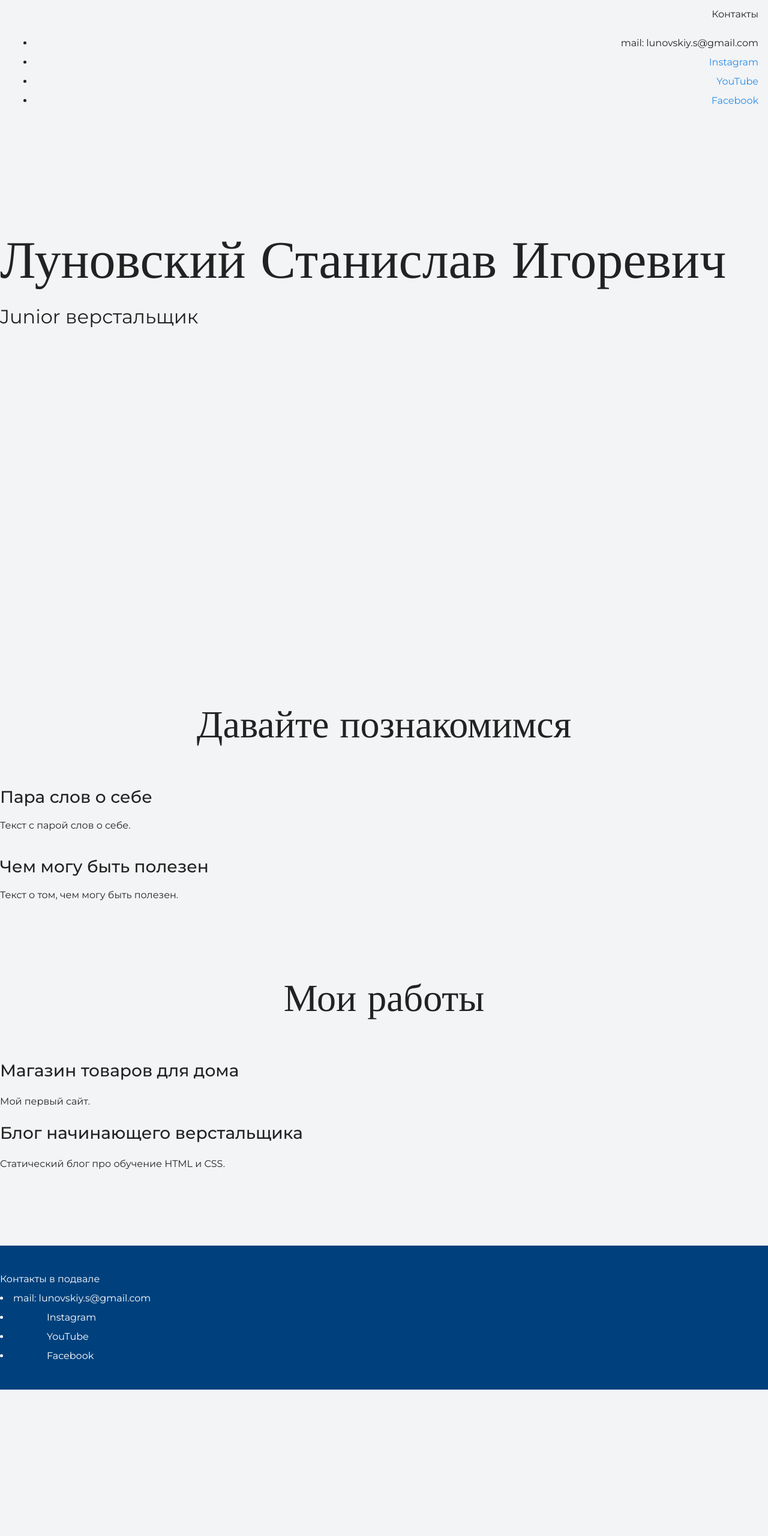
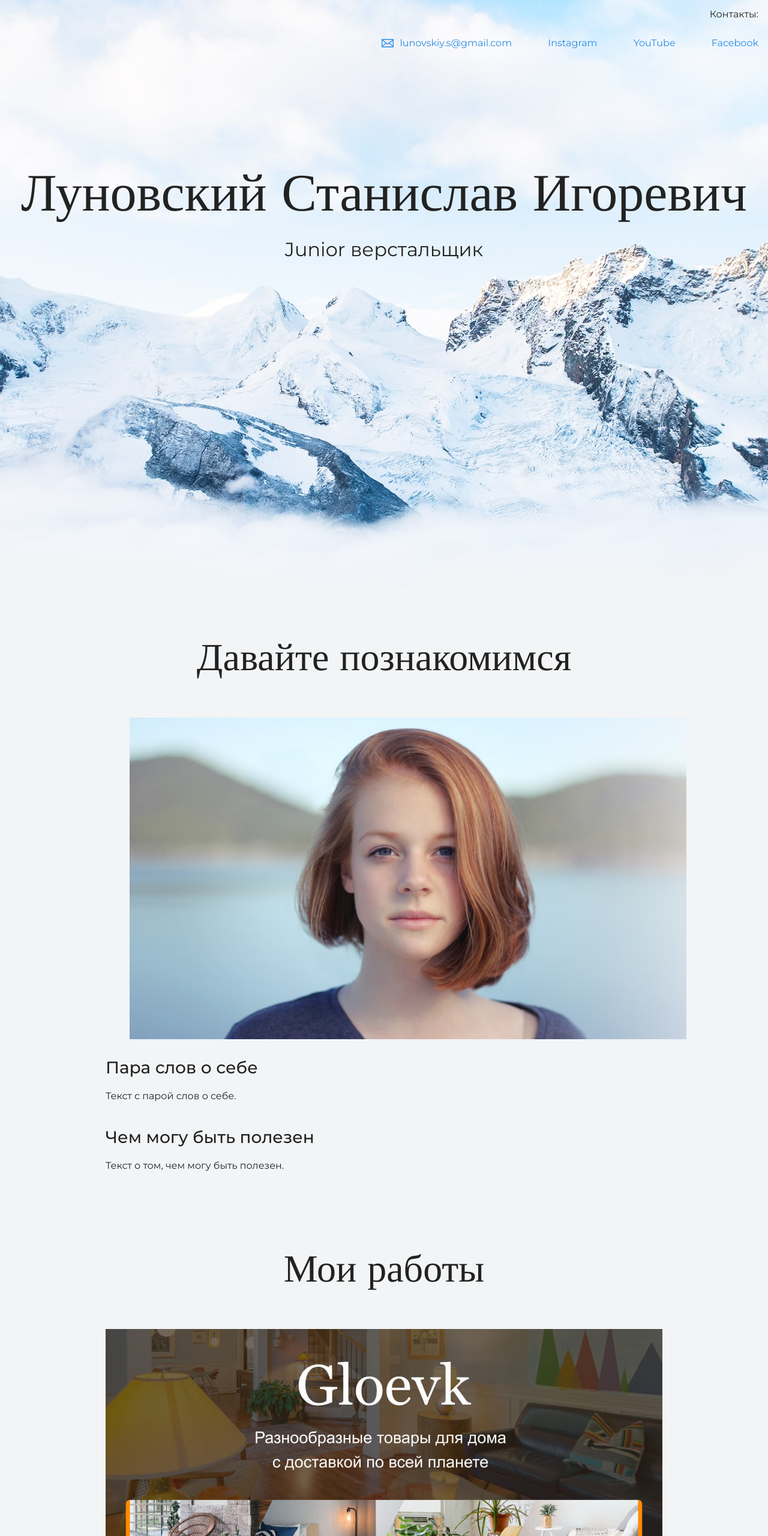
Before and after one commit to lunovskyi/my-site, a plain HTML site: page index.html in a window 1280 px wide. Shown: the part 40-2600 px from the top of the page at 60% size. Before the commit the page ends 2356 px from the top, so only its background shows below. Drawn offline with nearby package versions, Linux system fonts and the light colour scheme.

Commit message:
Add files via upload

```diff
--- a/index.html
+++ b/index.html
@@ -10,44 +10,59 @@
   <body>
     <header class="page-header">
 	<div class="container">
-      <p>Контакты</p>
-	  <nav><ul>
-	 <li>mail: lunovskiy.s@gmail.com</li>
-	 <li><a href="https://www.instagram.com/lunovskyi.stanislav/">Instagram</a></li>
-	 <li><a href="https://www.youtube.com/user/Kleirs/">YouTube</a></li>
-	 <li><a href="https://www.facebook.com/lunovskiy.stas/">Facebook</a></li>
-	 </ul></nav></div>
+      <p>Контакты:</p>
+	  <nav>
+	 <a class="header-email" href="mailto:lunovskiy.s@gmail.com">lunovskiy.s@gmail.com</a>
+	 <a href="https://www.instagram.com/lunovskyi.stanislav/">Instagram</a>
+	 <a href="https://www.youtube.com/user/Kleirs/">YouTube</a>
+	 <a href="https://www.facebook.com/lunovskiy.stas/">Facebook</a>
+	 </nav></div>
     </header>
 
     <section class="hero-image">
+	<div class="container">
       <h1 class="heading">Луновский Станислав Игоревич</h1>
       <p>Junior верстальщик</p>
+	  <div>
     </section>
 
     <section class="intro">
+	<div class="container">
       <h2 class="subheading">Давайте познакомимся</h2>
+	  <figure>
+	  <img src="files/user.jpg" width="928" Height="536" alt="Фотография неопознанного енота">
+	  </figure>
       <h3>Пара слов о себе</h3>
       <p>Текст с парой слов о себе.</p>
       <h3>Чем могу быть полезен</h3>
       <p>Текст о том, чем могу быть полезен.</p>
+	  </div>
+
     </section>
 
     <section class="portfolio">
+	<div class="container">
+
       <h2 class="subheading">Мои работы</h2>
+	 <figure class="project-image">
+	  <img src="files/project.jpg" width="928" height="536" alt="Сайт магазина товаров для дома">
+	 </figure>
 
       <h3>Магазин товаров для дома</h3>
       <p>Мой первый сайт.</p>
+	  <a class="button" href="source/project/index.html">Открыть страницу</a>
 
       <h3>Блог начинающего верстальщика</h3>
       <p>Статический блог про обучение HTML и CSS.</p>
+	  </div>
     </section>
 
     <footer class="page-footer">
-      Контакты в подвале
-	  <li>mail: lunovskiy.s@gmail.com</li>
-	 <li><a href="https://www.instagram.com/lunovskyi.stanislav/">Instagram</a></li>
-	 <li><a href="https://www.youtube.com/user/Kleirs/">YouTube</a></li>
-	 <li><a href="https://www.facebook.com/lunovskiy.stas/">Facebook</a></li>
+      Контакты:
+	  <a class="footer-email" href="mailto:lunovskiy.s@gmail.com">lunovskiy.s@gmail.com</a>
+	 <a href="https://www.instagram.com/lunovskyi.stanislav/">Instagram</a>
+	 <a href="https://www.youtube.com/user/Kleirs/">YouTube</a>
+	 <a href="https://www.facebook.com/lunovskiy.stas/">Facebook</a>
     </footer>
   </body>
 </html>
```
Also changed, not shown: files/project.jpg (added), files/user.jpg (added), img/hero-bg.jpg (added), img/icon-css.svg (added), img/icon-email-footer.svg (added), img/icon-email-header.svg (added), img/icon-html.svg (added), img/icon-phone-footer.svg (added), img/icon-phone-header.svg (added).
